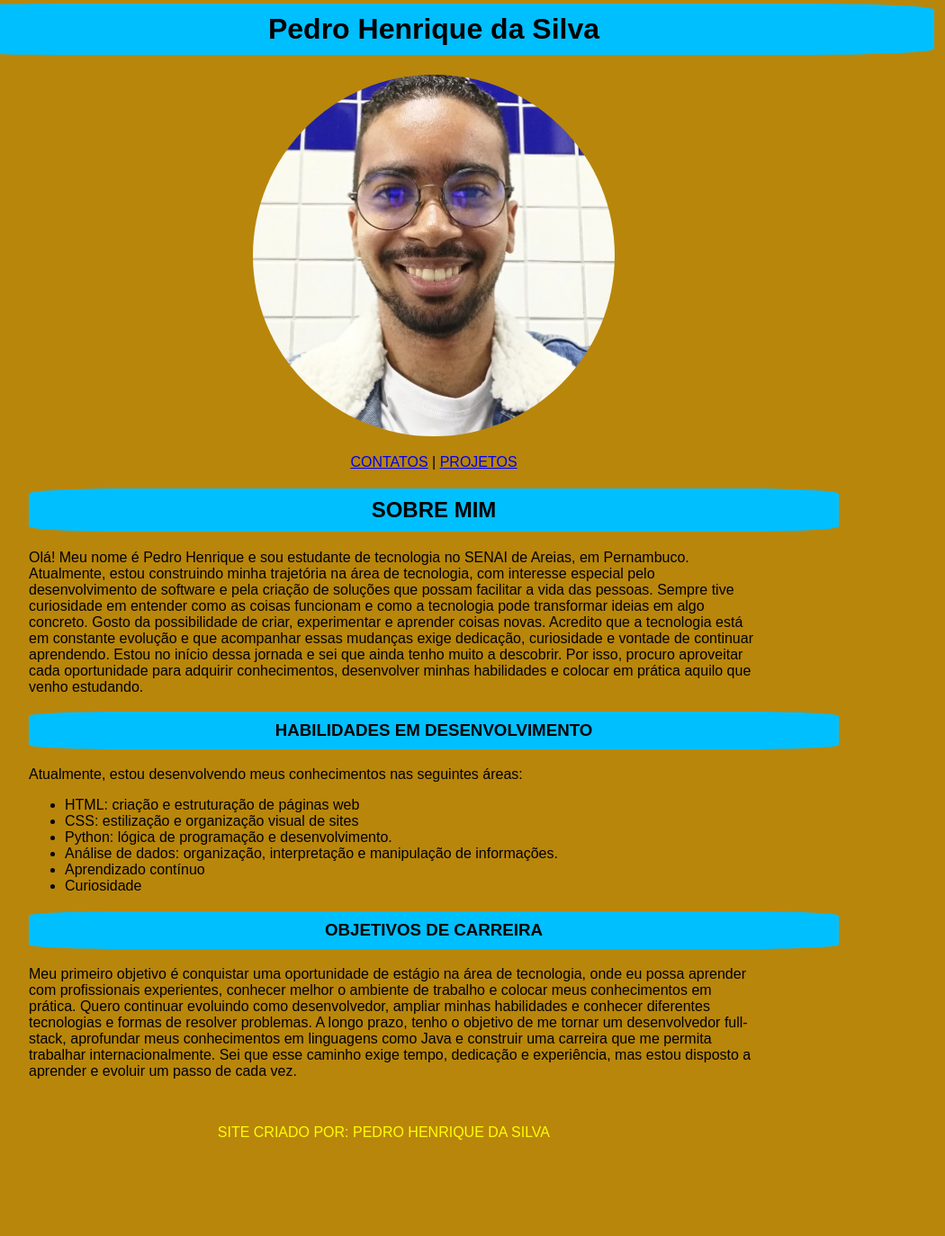
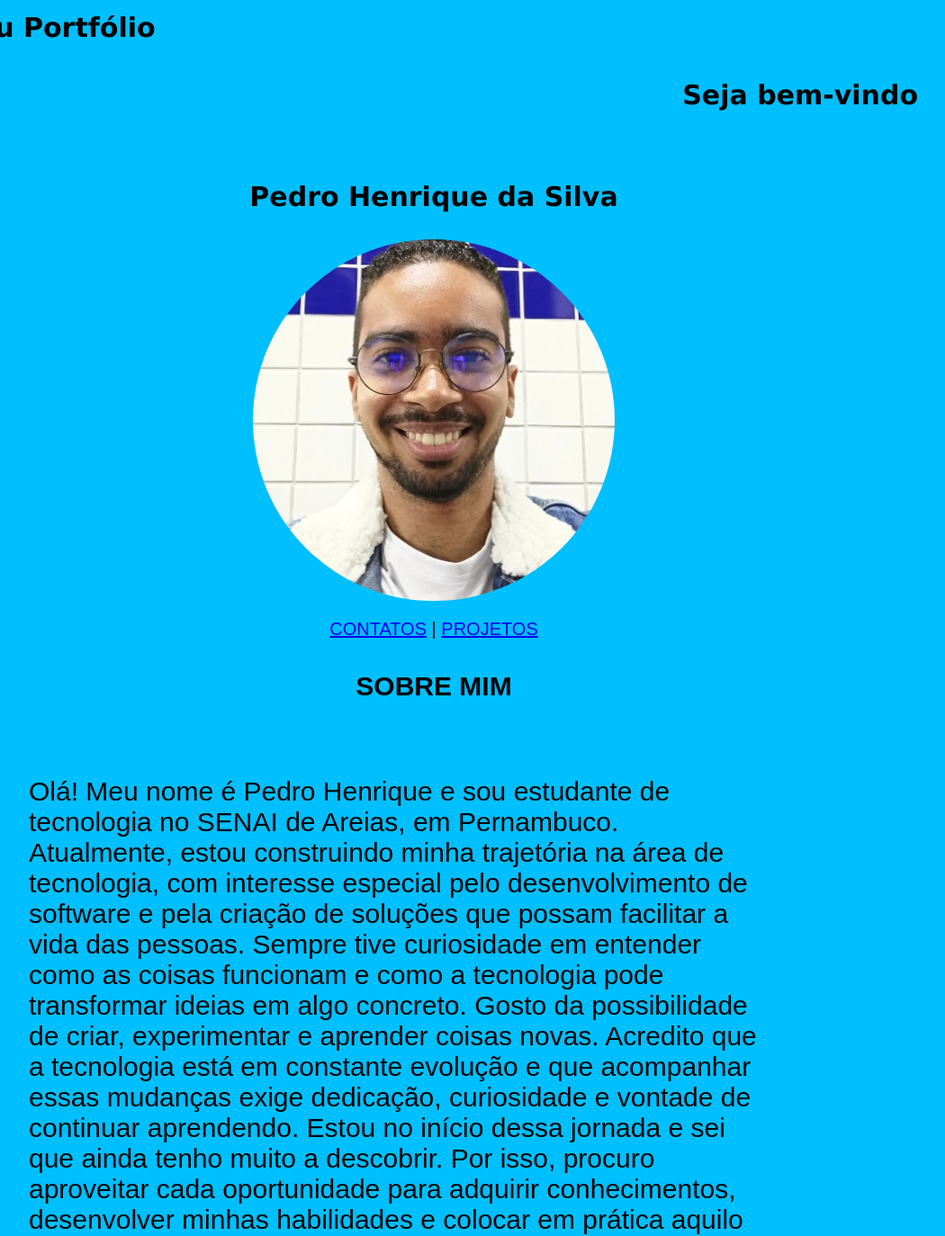
Before and after one commit to pedrograss/Portfolio-Pedro-Henrique, a plain HTML site: page index.html in a window 1280 px wide. Shown: the part 101-1475 px from the top of the page at 90% size, without its empty margins (158-1208 px from the left). Drawn offline with Linux system fonts and the light colour scheme.

Commit message:
html e css melhorados

```diff
--- a/index.html
+++ b/index.html
@@ -9,8 +9,12 @@
 </head>
 <header>
     <!--Cabeçalho da página principal (Nome, foto e navegação)-->
-        <h1>Pedro Henrique da Silva</h1>
+    <h1>Meu Portfólio</h1>
+    <h1 div class="mensagem">Seja bem-vindo</h1>
+    <br>
+
     <figure>
+        <h1 div class="nome">Pedro Henrique da Silva</h1>
         <img src="img/foto-pedro.jpg" alt="Foto de perfil de Pedro Henrique">
     </figure>
     <nav>
@@ -22,13 +26,23 @@
 <main>
     <section id="apresentação">
         <h2>Sobre mim</h2>
+        <br>
         <p>Olá! Meu nome é Pedro Henrique e sou estudante de tecnologia no SENAI de Areias, em Pernambuco.
-        Atualmente, estou construindo minha trajetória na área de tecnologia, com interesse especial pelo desenvolvimento de software e pela criação de soluções que possam facilitar a vida das pessoas. Sempre tive curiosidade em entender como as coisas funcionam e como a tecnologia pode transformar ideias em algo concreto.
-        Gosto da possibilidade de criar, experimentar e aprender coisas novas. Acredito que a tecnologia está em constante evolução e que acompanhar essas mudanças exige dedicação, curiosidade e vontade de continuar aprendendo.
-        Estou no início dessa jornada e sei que ainda tenho muito a descobrir. Por isso, procuro aproveitar cada oportunidade para adquirir conhecimentos, desenvolver minhas habilidades e colocar em prática aquilo que venho estudando.</p>
+            Atualmente, estou construindo minha trajetória na área de tecnologia, com interesse especial pelo
+            desenvolvimento de software e pela criação de soluções que possam facilitar a vida das pessoas. Sempre tive
+            curiosidade em entender como as coisas funcionam e como a tecnologia pode transformar ideias em algo
+            concreto.
+            Gosto da possibilidade de criar, experimentar e aprender coisas novas. Acredito que a tecnologia está em
+            constante evolução e que acompanhar essas mudanças exige dedicação, curiosidade e vontade de continuar
+            aprendendo.
+            Estou no início dessa jornada e sei que ainda tenho muito a descobrir. Por isso, procuro aproveitar cada
+            oportunidade para adquirir conhecimentos, desenvolver minhas habilidades e colocar em prática aquilo que
+            venho estudando.</p>
     </section>
     <section id="habilidades">
+        <br>
         <h3>Habilidades em desenvolvimento</h3>
+        <br>
         <p>Atualmente, estou desenvolvendo meus conhecimentos nas seguintes áreas:</p>
         <ul>
             <li>HTML: criação e estruturação de páginas web</li>
@@ -40,11 +54,18 @@
         </ul>
     </section>
     <section id="futuro">
+        <br>
         <h3>Objetivos de Carreira</h3>
-        <p>Meu primeiro objetivo é conquistar uma oportunidade de estágio na área de tecnologia, onde eu possa aprender com profissionais experientes, conhecer melhor o ambiente de trabalho e colocar meus conhecimentos em prática.
-        Quero continuar evoluindo como desenvolvedor, ampliar minhas habilidades e conhecer diferentes tecnologias e formas de resolver problemas.
-        A longo prazo, tenho o objetivo de me tornar um desenvolvedor full-stack, aprofundar meus conhecimentos em linguagens como Java e construir uma carreira que me permita trabalhar internacionalmente.
-        Sei que esse caminho exige tempo, dedicação e experiência, mas estou disposto a aprender e evoluir um passo de cada vez.</p><br>
+        <br>
+        <p>Meu primeiro objetivo é conquistar uma oportunidade de estágio na área de tecnologia, onde eu possa aprender
+            com profissionais experientes, conhecer melhor o ambiente de trabalho e colocar meus conhecimentos em
+            prática.
+            Quero continuar evoluindo como desenvolvedor, ampliar minhas habilidades e conhecer diferentes tecnologias e
+            formas de resolver problemas.
+            A longo prazo, tenho o objetivo de me tornar um desenvolvedor full-stack, aprofundar meus conhecimentos em
+            linguagens como Java e construir uma carreira que me permita trabalhar internacionalmente.
+            Sei que esse caminho exige tempo, dedicação e experiência, mas estou disposto a aprender e evoluir um passo
+            de cada vez.</p><br>
     </section>
 </main>
 <!--Rodapé do portfólio-->
--- a/style.css
+++ b/style.css
@@ -20,7 +20,7 @@ img {
 }
 
 body {
-    background-color: var(--lbrown);
+    background-color: var(--blue);
     font-family: Arial, sans-serif;
     padding: 20px;
     margin: 5%;
@@ -30,40 +30,60 @@ body {
 nav {
     text-align: center;
     text-transform: uppercase;
+    font-size: 20px;
+}
+
+.nome {
+    text-align: center;
+}
+
+.mensagem {
+    text-align: right;
+    border-radius: 12%;
+    padding: 10px 18px;
+    font-size: 30px;
+    font-family: Verdana, Geneva, Tahoma, sans-serif;
 }
 
 h1 {
-    text-align: center;
-    background-color: var(--blue);
+    text-align: left;
     border-radius: 12%;
     padding: 10px 18px;
+    font-size: 30px;
+    font-family: Verdana, Geneva, Tahoma, sans-serif;
 
 }
 
 h2 {
-    background-color: var(--blue);
     text-align: center;
     text-transform: uppercase;
     border-radius: 12%;
     padding: 10px 18px;
+    font-size: 30px;
 }
 
 h3 {
-    background-color: var(--blue);
     text-align: center;
     text-transform: uppercase;
     border-radius: 12%;
     padding: 10px 18px;
+    font-size: 30px;
 }
 
 footer {
     text-align: center;
     text-transform: uppercase;
-    color: yellow
+    color: greenyellow;
+    font-family: Verdana, Geneva, Tahoma, sans-serif;
 }
 
 p {
     margin-right: 10%;
+    font-size: 30px;
+}
+
+ul {
+    font-size: 30px;
 }
 
 form {
@@ -105,20 +125,21 @@ button {
 
 }
 
-@media (max-width: 600px){
+@media (max-width: 600px) {
     body {
         flex-direction: column;
     }
 
 
-#apresentação #objetivo #futuro{
-    width: auto;
-}
-header{
-    text-align: center;
-}
+    #apresentação #objetivo #futuro {
+        width: auto;
+    }
+
+    header {
+        text-align: center;
+    }
 }
 
-table{
+table {
     background: var(--blue);
 }
```
Lines whose indentation alone changed are shown as unchanged.
